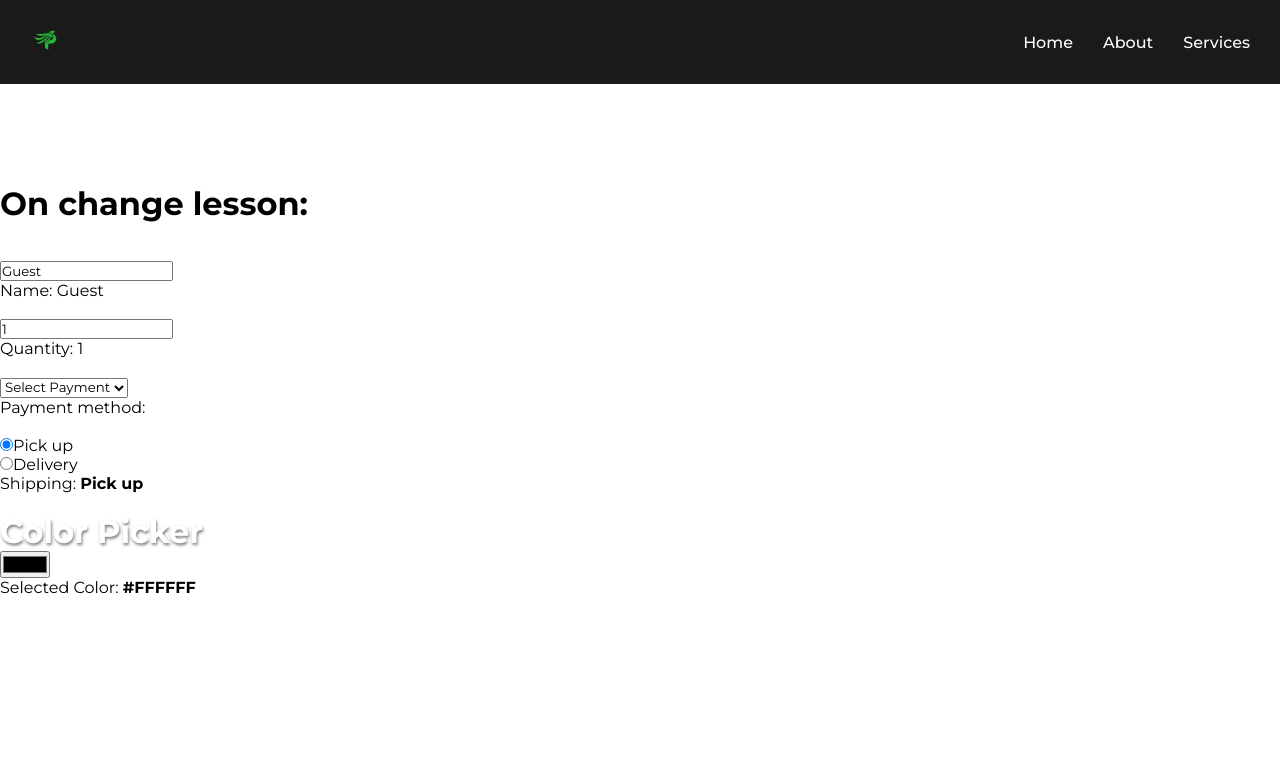
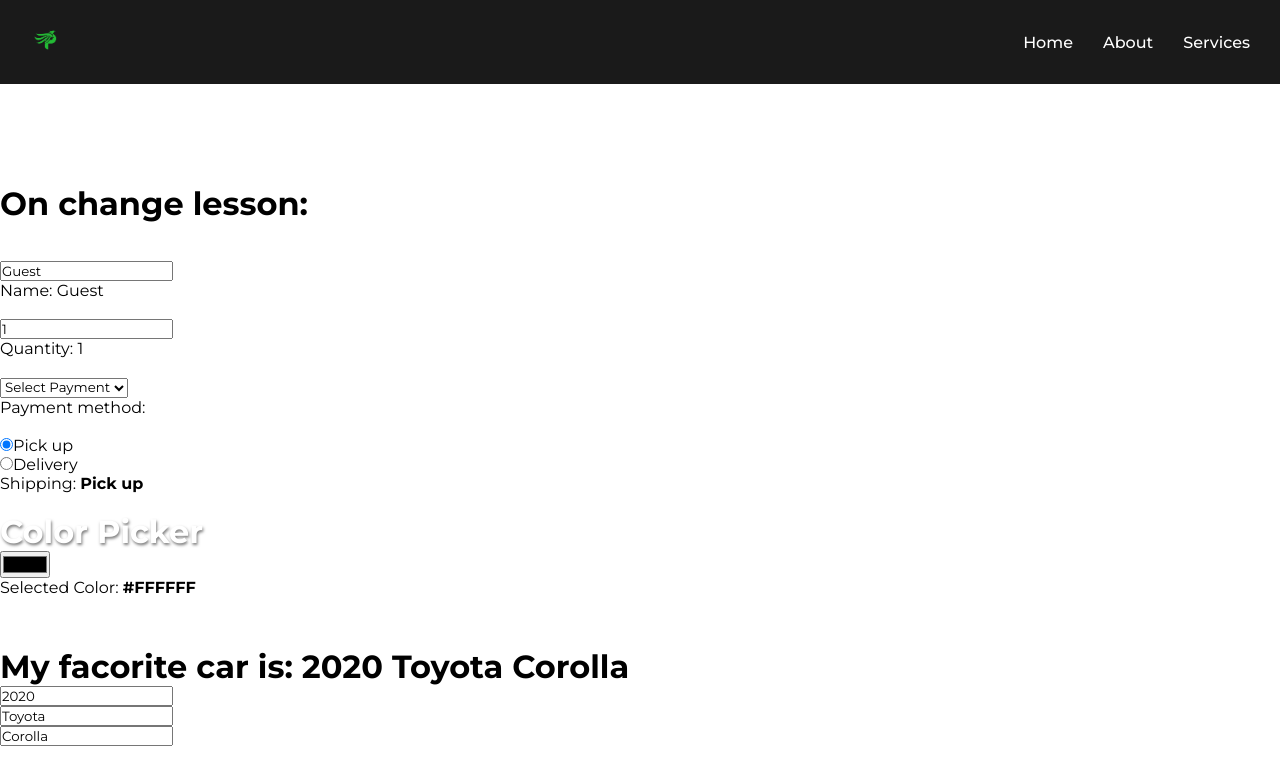
Before and after one commit to peterGwapo29/React, a React (Vite) app in the folder my-react-app/: page / in a window 1280 px wide. Shown: the top 784 px of the page. Built offline with nearby package versions, Linux system fonts and the light colour scheme.

Commit message:
updating state of an object

```diff
--- a/my-react-app/src/App.jsx
+++ b/my-react-app/src/App.jsx
@@ -3,6 +3,8 @@
 // import Button from './Button.jsx'
 import Component from './Component.jsx'
 import ColorPicker from './ColorPicker.jsx'
+import MyComponent from './MyComponent.jsx'
+
 
 function App() {
   return(
@@ -13,6 +15,7 @@
     <Component/>
     <br />
     <ColorPicker/>
+    <MyComponent/>
 
     </>
   );
--- /dev/null
+++ b/my-react-app/src/MyComponent.jsx
@@ -0,0 +1,36 @@
+import React, {useState} from 'react'
+
+function MyComponent() {
+
+    const [car, setCar] = useState({year: 2020,
+                                    make: 'Toyota',
+                                    model: 'Corolla'});
+
+    const handleYear = (event) => {
+        setCar(c => ({
+            ...c, year: event.target.value
+        }));
+    };
+    const handleMake = (event) => {
+        setCar(c => ({
+            ...c, make: event.target.value
+        }));
+    };
+    const handleModel = (event) => {
+        setCar(c => ({
+            ...c, model: event.target.value
+        }));
+    };
+
+    return(
+        <div className='cars'>
+            <h1>My facorite car is: {car.year} {car.make} {car.model} </h1>
+
+            <input type="number" value={car.year} onChange={handleYear}/><br />
+            <input type="text" value={car.make} onChange={handleMake}/><br />
+            <input type="text" value={car.model} onChange={handleModel}/><br />
+        </div>
+    );
+}
+
+export default MyComponent
--- a/my-react-app/src/index.css
+++ b/my-react-app/src/index.css
@@ -110,3 +110,7 @@
   color: white;
   text-shadow: 1px 2px 3px rgba(0, 0, 0, 0.5);
 }
+.cars{
+  margin-bottom: 100px;
+  margin-top: 50px;
+}
```
